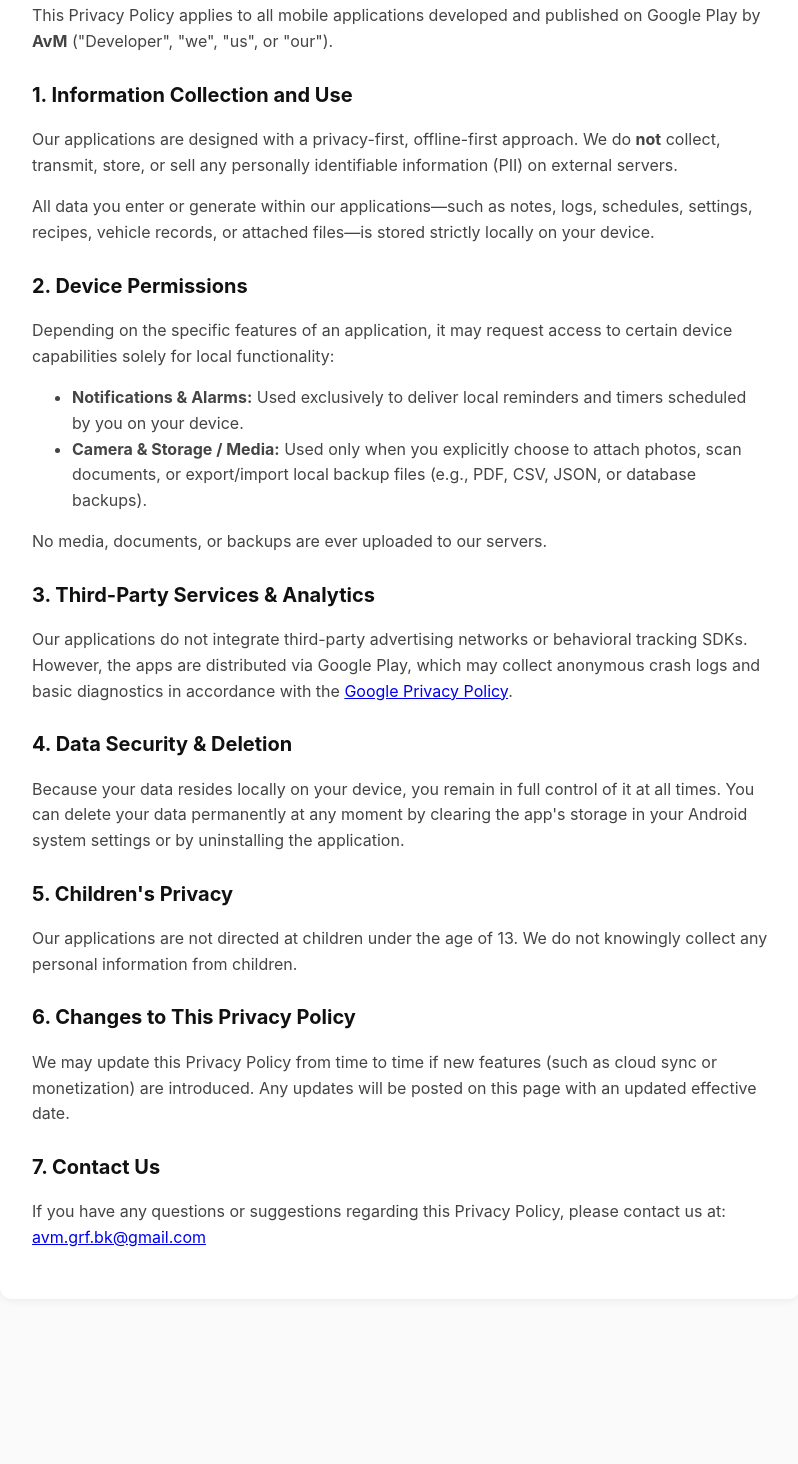
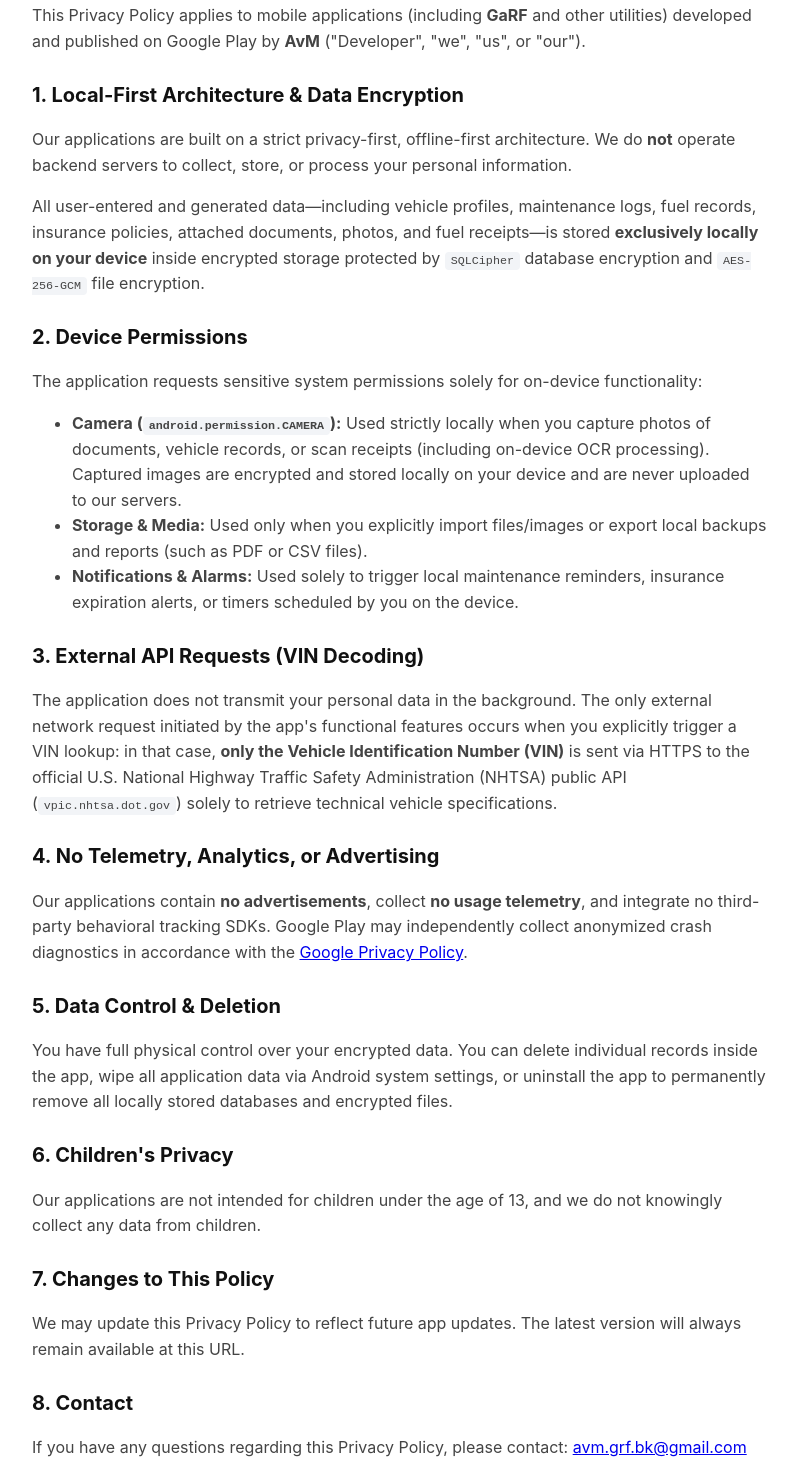
Before and after one commit to AvM-GF/privacy-policy, a plain HTML site: page index.html in a window 1280 px wide. Shown: the part 174-1638 px from the top of the page, without its empty margins (240-1038 px from the left). Before the commit the page ends 1497 px from the top, so only its background shows below. Drawn offline with Linux system fonts and the light colour scheme.

Commit message:
Revise Privacy Policy for clarity and detail
Updated privacy policy to clarify data handling and permissions.

```diff
--- a/index.html
+++ b/index.html
@@ -23,6 +23,7 @@
         h1 { font-size: 1.8rem; margin-top: 0; border-bottom: 1px solid #eee; padding-bottom: 12px; }
         h2 { font-size: 1.25rem; margin-top: 24px; color: #111; }
         p, li { color: #444; }
+        code { background: #f2f4f7; padding: 2px 6px; border-radius: 4px; font-size: 0.9em; }
         .date { color: #777; font-size: 0.9rem; margin-bottom: 20px; }
     </style>
 </head>
@@ -31,34 +32,37 @@
     <h1>Privacy Policy</h1>
     <p class="date">Effective Date: November 23, 2026</p>
 
-    <p>This Privacy Policy applies to all mobile applications developed and published on Google Play by <strong>AvM</strong> ("Developer", "we", "us", or "our").</p>
+    <p>This Privacy Policy applies to mobile applications (including <strong>GaRF</strong> and other utilities) developed and published on Google Play by <strong>AvM</strong> ("Developer", "we", "us", or "our").</p>
 
-    <h2>1. Information Collection and Use</h2>
-    <p>Our applications are designed with a privacy-first, offline-first approach. We do <strong>not</strong> collect, transmit, store, or sell any personally identifiable information (PII) on external servers.</p>
-    <p>All data you enter or generate within our applications—such as notes, logs, schedules, settings, recipes, vehicle records, or attached files—is stored strictly locally on your device.</p>
+    <h2>1. Local-First Architecture &amp; Data Encryption</h2>
+    <p>Our applications are built on a strict privacy-first, offline-first architecture. We do <strong>not</strong> operate backend servers to collect, store, or process your personal information.</p>
+    <p>All user-entered and generated data—including vehicle profiles, maintenance logs, fuel records, insurance policies, attached documents, photos, and fuel receipts—is stored <strong>exclusively locally on your device</strong> inside encrypted storage protected by <code>SQLCipher</code> database encryption and <code>AES-256-GCM</code> file encryption.</p>
 
     <h2>2. Device Permissions</h2>
-    <p>Depending on the specific features of an application, it may request access to certain device capabilities solely for local functionality:</p>
+    <p>The application requests sensitive system permissions solely for on-device functionality:</p>
     <ul>
-        <li><strong>Notifications &amp; Alarms:</strong> Used exclusively to deliver local reminders and timers scheduled by you on your device.</li>
-        <li><strong>Camera &amp; Storage / Media:</strong> Used only when you explicitly choose to attach photos, scan documents, or export/import local backup files (e.g., PDF, CSV, JSON, or database backups).</li>
+        <li><strong>Camera (<code>android.permission.CAMERA</code>):</strong> Used strictly locally when you capture photos of documents, vehicle records, or scan receipts (including on-device OCR processing). Captured images are encrypted and stored locally on your device and are never uploaded to our servers.</li>
+        <li><strong>Storage &amp; Media:</strong> Used only when you explicitly import files/images or export local backups and reports (such as PDF or CSV files).</li>
+        <li><strong>Notifications &amp; Alarms:</strong> Used solely to trigger local maintenance reminders, insurance expiration alerts, or timers scheduled by you on the device.</li>
     </ul>
-    <p>No media, documents, or backups are ever uploaded to our servers.</p>
 
-    <h2>3. Third-Party Services &amp; Analytics</h2>
-    <p>Our applications do not integrate third-party advertising networks or behavioral tracking SDKs. However, the apps are distributed via Google Play, which may collect anonymous crash logs and basic diagnostics in accordance with the <a href="https://policies.google.com/privacy" target="_blank" rel="noopener">Google Privacy Policy</a>.</p>
+    <h2>3. External API Requests (VIN Decoding)</h2>
+    <p>The application does not transmit your personal data in the background. The only external network request initiated by the app's functional features occurs when you explicitly trigger a VIN lookup: in that case, <strong>only the Vehicle Identification Number (VIN)</strong> is sent via HTTPS to the official U.S. National Highway Traffic Safety Administration (NHTSA) public API (<code>vpic.nhtsa.dot.gov</code>) solely to retrieve technical vehicle specifications.</p>
 
-    <h2>4. Data Security &amp; Deletion</h2>
-    <p>Because your data resides locally on your device, you remain in full control of it at all times. You can delete your data permanently at any moment by clearing the app's storage in your Android system settings or by uninstalling the application.</p>
+    <h2>4. No Telemetry, Analytics, or Advertising</h2>
+    <p>Our applications contain <strong>no advertisements</strong>, collect <strong>no usage telemetry</strong>, and integrate no third-party behavioral tracking SDKs. Google Play may independently collect anonymized crash diagnostics in accordance with the <a href="https://policies.google.com/privacy" target="_blank" rel="noopener">Google Privacy Policy</a>.</p>
 
-    <h2>5. Children's Privacy</h2>
-    <p>Our applications are not directed at children under the age of 13. We do not knowingly collect any personal information from children.</p>
+    <h2>5. Data Control &amp; Deletion</h2>
+    <p>You have full physical control over your encrypted data. You can delete individual records inside the app, wipe all application data via Android system settings, or uninstall the app to permanently remove all locally stored databases and encrypted files.</p>
 
-    <h2>6. Changes to This Privacy Policy</h2>
-    <p>We may update this Privacy Policy from time to time if new features (such as cloud sync or monetization) are introduced. Any updates will be posted on this page with an updated effective date.</p>
+    <h2>6. Children's Privacy</h2>
+    <p>Our applications are not intended for children under the age of 13, and we do not knowingly collect any data from children.</p>
 
-    <h2>7. Contact Us</h2>
-    <p>If you have any questions or suggestions regarding this Privacy Policy, please contact us at: <a href="mailto:avm.grf.bk@gmail.com">avm.grf.bk@gmail.com</a></p>
+    <h2>7. Changes to This Policy</h2>
+    <p>We may update this Privacy Policy to reflect future app updates. The latest version will always remain available at this URL.</p>
+
+    <h2>8. Contact</h2>
+    <p>If you have any questions regarding this Privacy Policy, please contact: <a href="mailto:avm.grf.bk@gmail.com">avm.grf.bk@gmail.com</a></p>
 </div>
 </body>
 </html>
```
